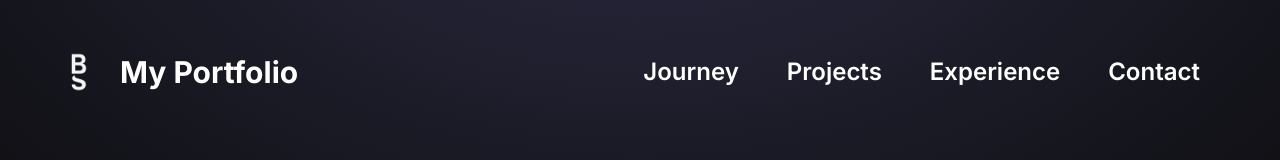
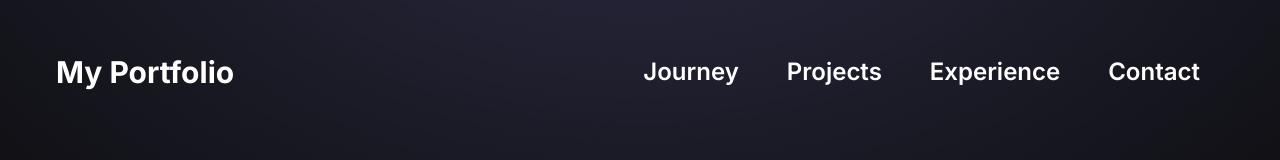
Before and after one commit to BavithSuvarna/bavithportfolio, a React (Vite) app: page / in a window 1280 px wide. Shown: the top 160 px of the page. Built offline with nearby package versions, Linux system fonts and the light colour scheme.

Commit message:
Logo has been removed

```diff
--- a/src/components/Navbar.jsx
+++ b/src/components/Navbar.jsx
@@ -1,5 +1,5 @@
 import { useState } from "react";
-import logo from "../assets/BavithSuvarnaLogo.png";
+// import logo from "../assets/BavithSuvarnaLogo.png";
 import { Menu, X } from "lucide-react";
 
 const Navbar = () => {
@@ -10,7 +10,7 @@ const Navbar = () => {
   <div className="flex items-center justify-between max-w-screen-xl mx-auto">
     {/* Left: Logo and My Portfolio Text */}
     <div className="flex flex-shrink-0 items-center">
-      <img className="mx-2 w-12" src={logo} alt="logo" />
+      {/* <img className="mx-2 w-12" src={logo} alt="logo" /> */}
       <span className="text-3xl text-white font-bold ml-2">My Portfolio</span>
     </div>
 
```
